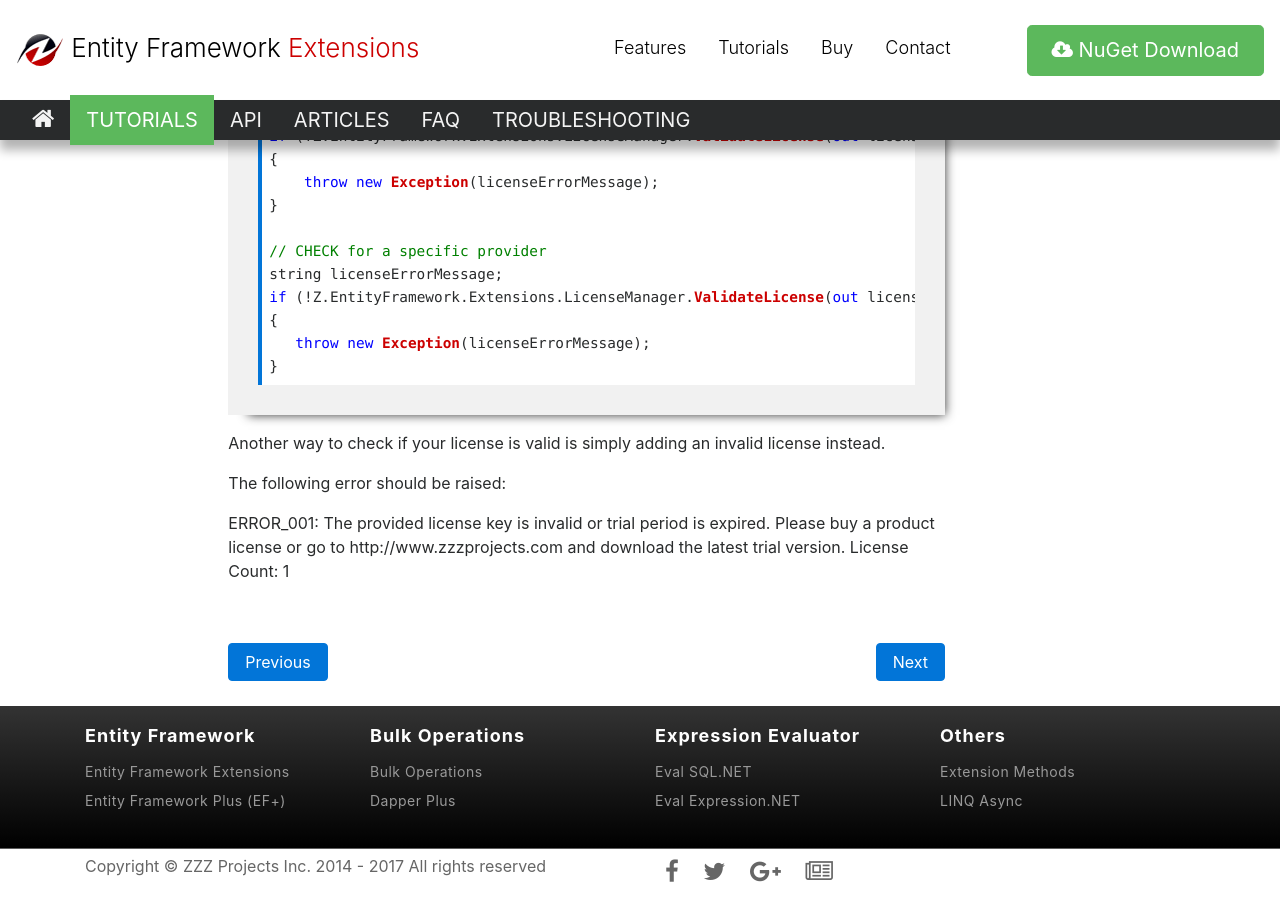
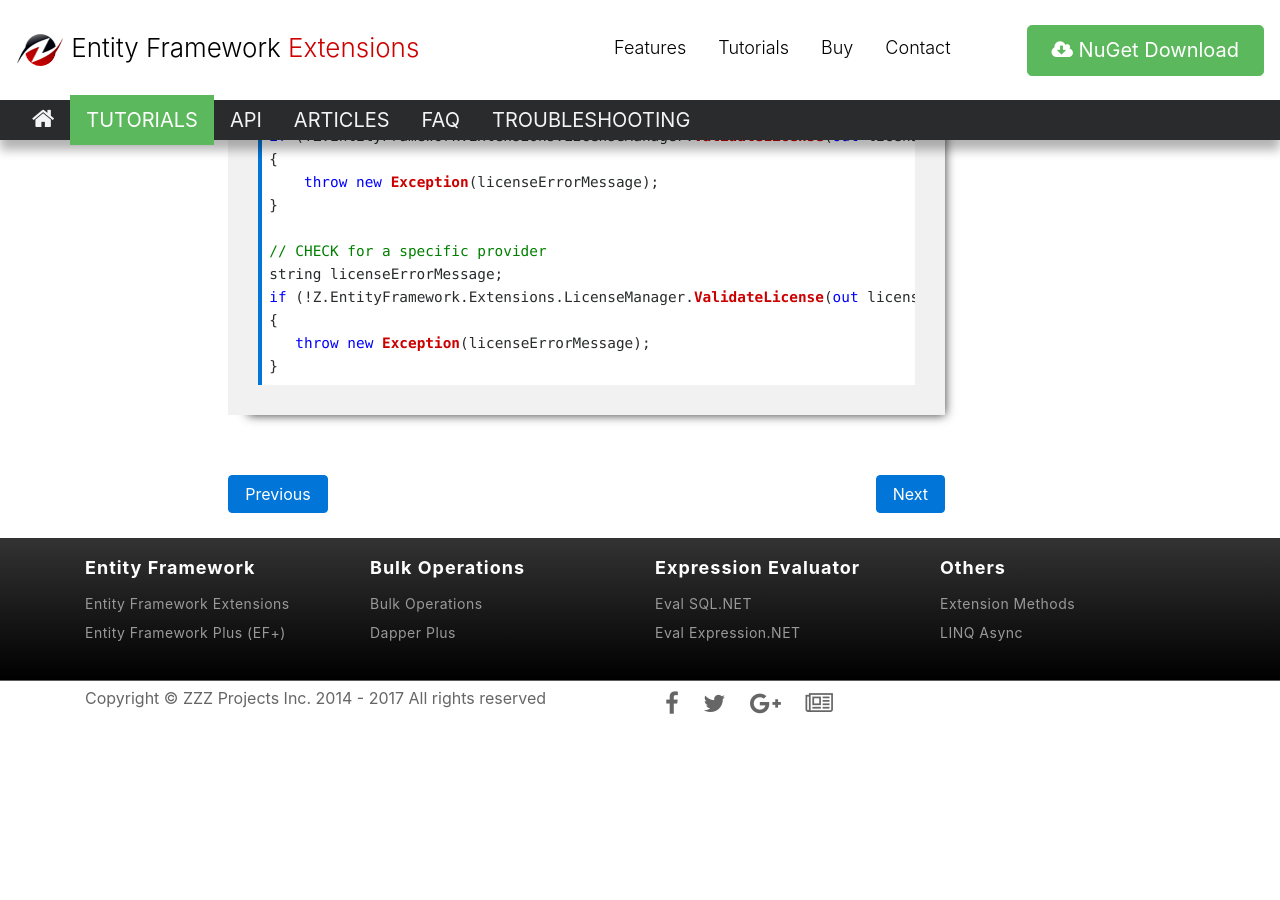
Before and after one commit to zzzprojects/EntityFramework-Extensions, a Jekyll site: the page built from docs/pages/tutorials/licensing.md, in a window 1280 px wide and 900 px high, scrolled down 1805 px. Built offline with Jekyll 4.4.1, drawn with Linux system fonts in a browser that asks for light colours; nearby versions of some CDN libraries; after the commit the page ends 2537 px from its top, so only the background shows below that.

Commit message:
Update licensing.md

```diff
--- a/docs/pages/tutorials/licensing.md
+++ b/docs/pages/tutorials/licensing.md
@@ -60,9 +60,3 @@ if (!Z.EntityFramework.Extensions.LicenseManager.ValidateLicense(out licenseErro
    throw new Exception(licenseErrorMessage);
 }
 {% endhighlight %}
-
-Another way to check if your license is valid is simply adding an invalid license instead.
-
-The following error should be raised:
-
-> ERROR_001: The provided license key is invalid or trial period is expired. Please buy a product license or go to http://www.zzzprojects.com and download the latest trial version. License Count: 1
```
